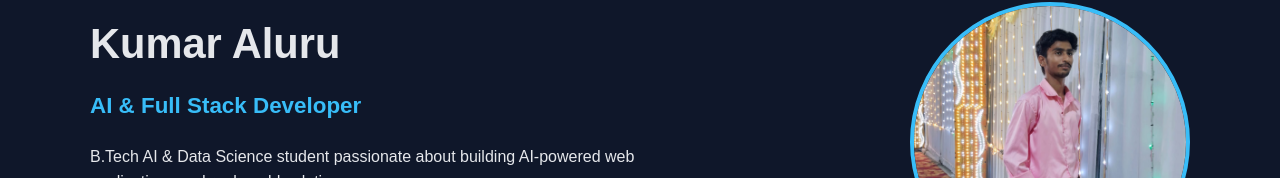
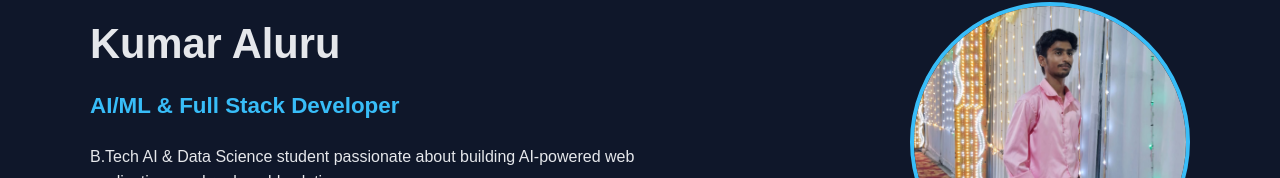
Before and after one commit to Anithpavan/Anith_portfolio, a plain HTML site: page index.html in a window 1280 px wide. Shown: the part 304-482 px from the top of the page. Drawn offline with Linux system fonts and the light colour scheme.

Commit message:
Update index.html

```diff
--- a/index.html
+++ b/index.html
@@ -31,7 +31,7 @@
 
             <div class="hero-text">
                 <h1>Venkata Anith Pavan Kumar Aluru</h1>
-                <h2>AI & Full Stack Developer</h2>
+                <h2>AI/ML & Full Stack Developer</h2>
                 <p>
                     B.Tech AI & Data Science student passionate about building
                     AI-powered web applications and real-world solutions.
```
